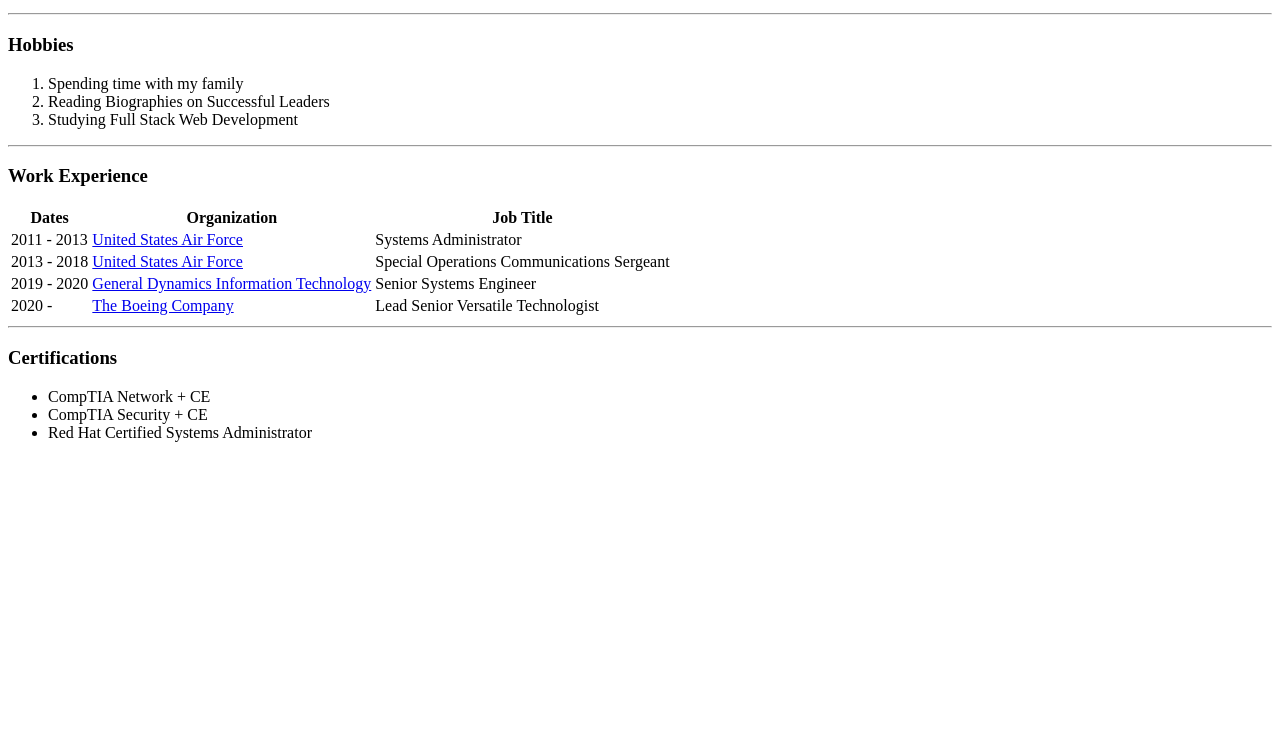
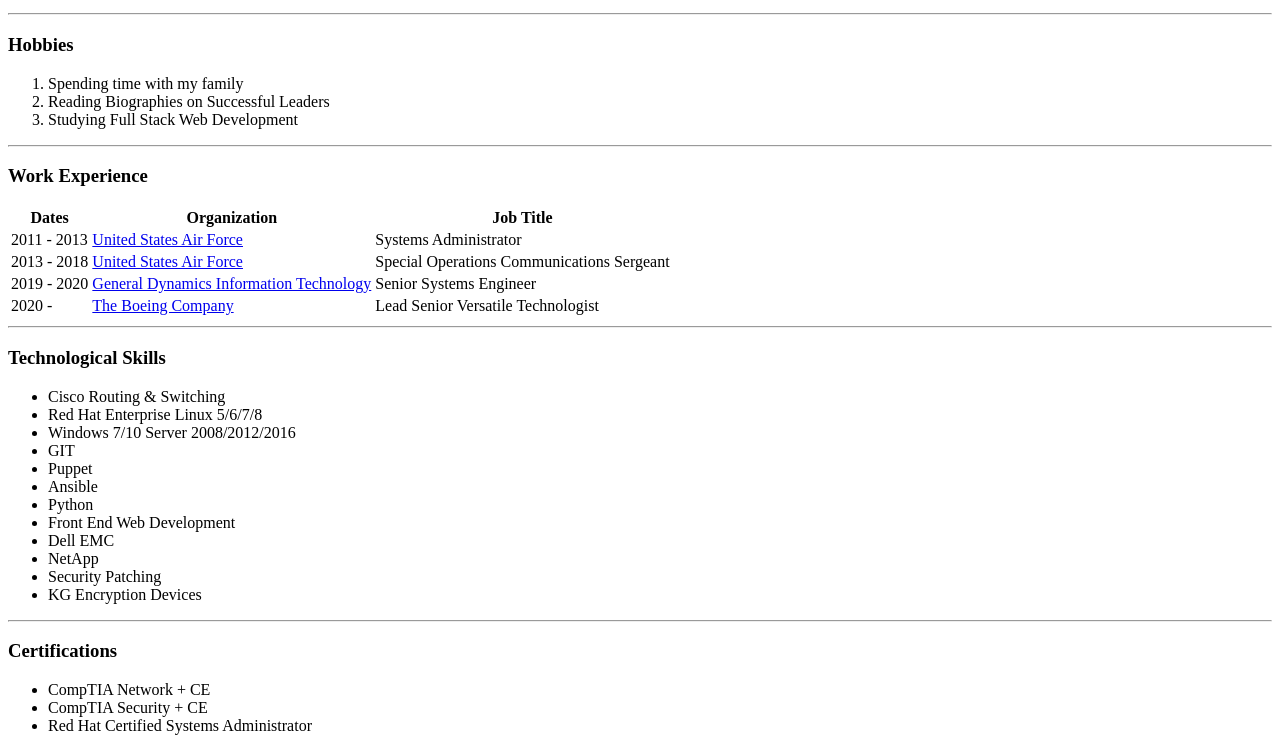
Before and after one commit to rmatsuda42/cv, a plain HTML site: page Web Development/Personal Website/index.html in a window 1280 px wide. Shown: the part 676-1427 px from the top of the page. Before the commit the page ends 1134 px from the top, so only its background shows below. Drawn offline with Linux system fonts and the light colour scheme.

Commit message:
Added Certifications and Skillsets

```diff
--- a/Web Development/Personal Website/index.html
+++ b/Web Development/Personal Website/index.html
@@ -76,6 +76,22 @@
     </tbody>
   </table>
   <hr>
+  <h3>Technological Skills</h3>
+  <ul>
+    <li>Cisco Routing & Switching</li>
+    <li>Red Hat Enterprise Linux 5/6/7/8</li>
+    <li>Windows 7/10 Server 2008/2012/2016</li>
+    <li>GIT</li>
+    <li>Puppet</li>
+    <li>Ansible</li>
+    <li>Python</li>
+    <li>Front End Web Development</li>
+    <li>Dell EMC</li>
+    <li>NetApp</li>
+    <li>Security Patching</li>
+    <li>KG Encryption Devices</li>
+  </ul>
+  <hr>
   <h3>Certifications</h3>
   <ul>
     <li>CompTIA Network + CE</li>
```
